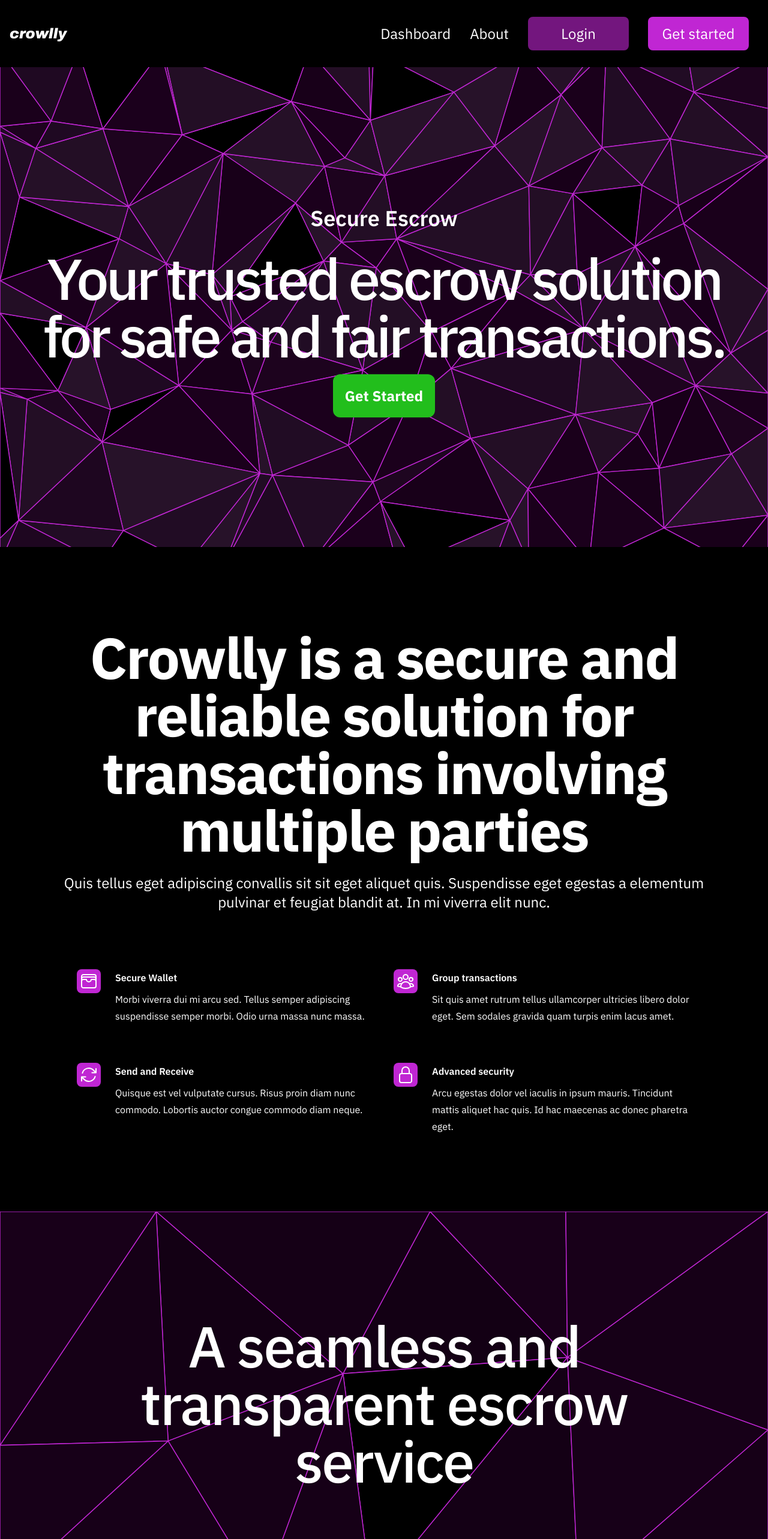
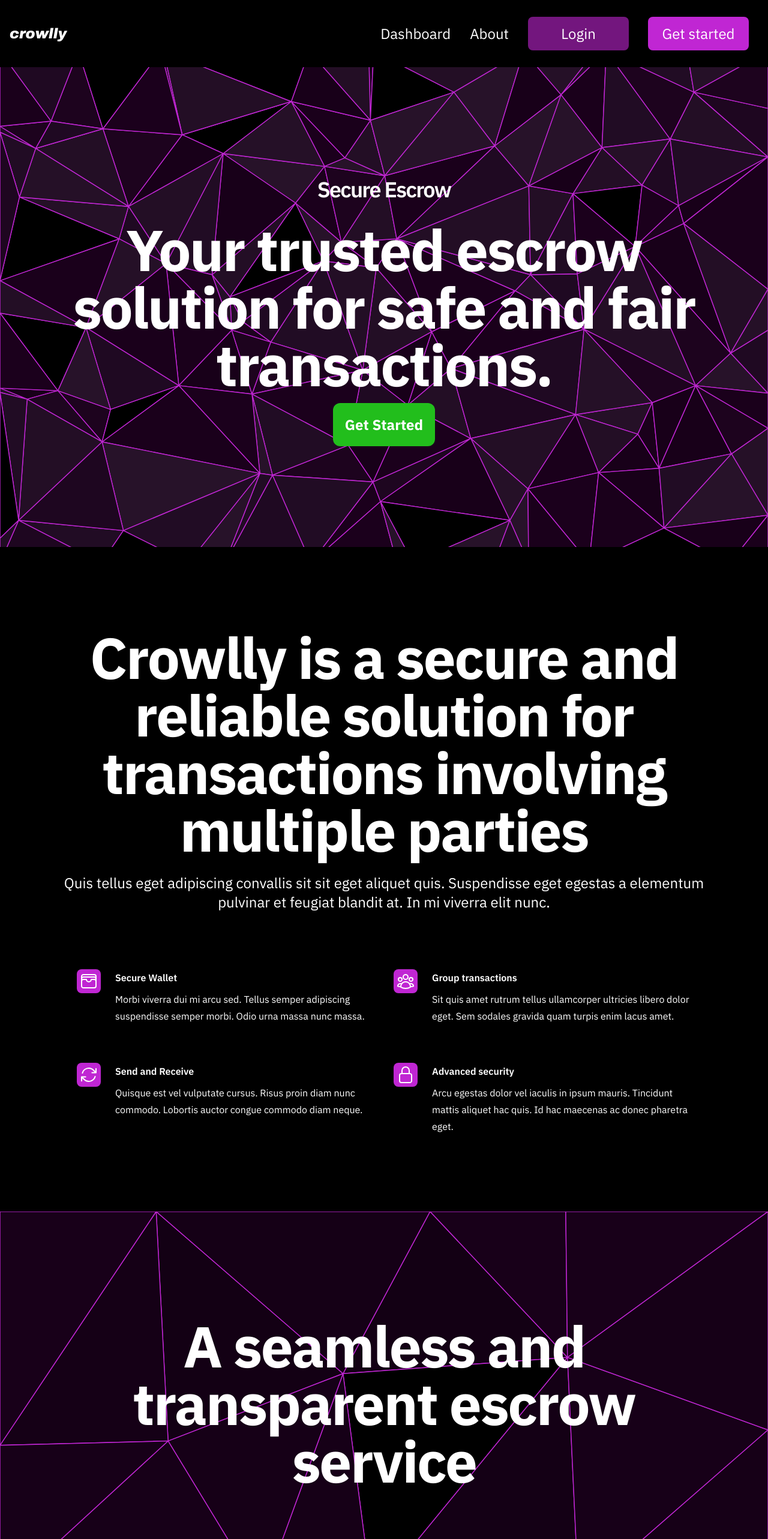
Before and after one commit to Jejovanni/crowlly, a React (Vite) app: page / in a window 1280 px wide. Shown: the top 2566 px of the page at 60% size. Built offline with nearby package versions, Linux system fonts and the light colour scheme; no server answers; the database is empty.

Commit message:
Fixed pages, Router links set

```diff
--- a/src/About.jsx
+++ b/src/About.jsx
@@ -7,7 +7,7 @@ function About() {
     <div>
       <Nav />
       <div className=' min-h-[15rem] bg-hero-pattern bg-cover bg-center flex items-end'>
-        <h1 className='text-white text-5xl  text-left  md:text-6xl lg:text-8xl lg:mx-10 tracking-tighter font-medium p-4 '>About</h1>
+        <h1 className='text-white text-5xl  text-left  md:text-6xl lg:text-8xl lg:mx-10 tracking-tighter font-bold p-4 '>About</h1>
       </div>
       <div className=' min-h-screen'>
         <p className=' text-white text-2xl p-6'>Lorem, ipsum dolor sit amet consectetur adipisicing elit. Deserunt aliquid rerum iusto dicta culpa laboriosam assumenda fugit praesentium aut sed harum quidem dolorum,
--- a/src/Home.jsx
+++ b/src/Home.jsx
@@ -1,4 +1,5 @@
 import React from 'react'
+import { Link } from 'react-router-dom'
 import { ArrowPathIcon, LockClosedIcon, WalletIcon, UserGroupIcon } from '@heroicons/react/24/outline'
 
 const features = [
@@ -52,10 +53,12 @@ function Home() {
 
       <div className=' min-h-screen flex flex-col justify-center items-start md:items-center bg-hero-pattern bg-center bg-no-repeat bg-cover lazy ' >
         <div className='max-w-5xl lg:max-w-7xl'>
-        <h1 className=' text-white text-3xl text-left md:text-center font-semibold md:text-4xl  p-4 '>Secure Escrow</h1>
-        <h3 className='text-white text-5xl text-left md:text-center  md:text-6xl lg:text-8xl lg:mx-10 tracking-tighter font-medium p-4  ' >Your trusted escrow solution for safe and fair transactions.</h3>
+          <h1 className=' text-white text-3xl text-left md:text-center font-semibold tracking-tighter md:text-4xl p-4 '>Secure Escrow</h1>
+          <h3 className='text-white text-5xl text-left md:text-center  md:text-6xl lg:text-8xl lg:mx-10 tracking-tight font-bold p-4  ' >Your trusted escrow solution for safe and fair transactions.</h3>
         </div>
-        <div className=' bg-[#22be1c] font-bold p-5 mx-5 justify-center text-2xl min-w-[150px] flex  rounded-xl '>Get Started</div>
+        <Link to={'/signup'}>
+        <button className=' bg-[#22be1c] font-bold p-5 mx-5 justify-center text-2xl min-w-[150px] flex  rounded-xl '>Get Started</button>
+        </Link>
 
       </div>
 
@@ -104,14 +107,16 @@ export default function Example() {
  */}
       <div className="min-h-[80vh] flex flex-col justify-center items-center bg-section-pattern bg-cover">
         <div className='max-w-5xl lg:max-w-7xl'>
-        <h3 className='text-white text-5xl text-center  md:text-6xl lg:text-8xl  tracking-tight font-medium p-4 lg:mx-40 '> A seamless and transparent escrow service</h3>
+          <h3 className='text-white text-5xl text-center  md:text-6xl lg:text-8xl  tracking-tight font-bold p-4 lg:mx-40 '> A seamless and transparent escrow service</h3>
         </div>
       </div>
       <div className="min-h-[80vh] flex flex-col justify-center items-center">
         <div className='max-w-5xl lg:max-w-7xl'>
-        <h3 className='text-white text-5xl text-center  md:text-6xl lg:text-8xl  tracking-tight font-medium p-4 lg:mx-40 '>Safe and fair financial transactions.</h3>
+          <h3 className='text-white text-5xl text-center  md:text-6xl lg:text-8xl  tracking-tight font-bold p-4 lg:mx-40 '>Safe and fair financial transactions.</h3>
         </div>
-        <button className=' bg-[#22be1c] font-bold p-5 mx-5 justify-center text-2xl min-w-[150px] flex  rounded-xl '>Get Started</button>
+        <Link to={'/signup'}>
+          <button className=' bg-[#22be1c] font-bold p-5 mx-5 justify-center text-2xl min-w-[150px] flex  rounded-xl '>Get Started</button>
+        </Link>
       </div>
 
     </div>
--- a/src/Login.jsx
+++ b/src/Login.jsx
@@ -0,0 +1,30 @@
+import React from 'react'
+import { Link } from 'react-router-dom'
+import { Apple, Facebook, Google } from '@mui/icons-material'
+
+function Login() {
+  return (
+      <div className=' flex flex-col items-center justify-center min-h-screen  '>
+          <div className=''>
+
+              <h1 className=' text-center text-xl md:text-3xl lg:text-4xl '> Log in to your Crowlly account</h1>
+              <p className=' text-center text-sm md:text-lg lg:text-xl '> Don't have an account? <Link to={'/signup'} className=' underline underline-offset-4 hover:bg-slate-50'> Sign up</Link></p>
+              <div className=' flex flex-col pt-4 pb-4'>
+                  <label htmlFor="email" className=' text-base md:text-lg text-left lg:pb-1'> First enter your email address</label>
+                  <input type="email" name="email" id="" className=' rounded-sm md:min-w-[30rem] lg:min-w-[45rem] md:text-xl min-h-[2.5rem] md:min-h-[3rem] ' />
+                  <input type="submit" value="Next" className='rounded-3xl min-w-[10rem] md:min-w-[30rem] bg-[#22be1c] min-h-[2.5rem] md:min-h-[3rem] md:text-xl mt-4' />
+              </div>
+              <p className=' text-sm lg:text-xl text-left pb-4'> or log in with</p>
+              <div className=' flex justify-between items-center pb-4'>
+                  <button className=' min-w-[5rem] md:min-w-[7rem] lg:min-w-[10rem] rounded-2xl bg-[#22be1c] min-h-[2rem] lg:min-h-[2.6rem] flex justify-center items-center'><Google /></button>
+                  <button className=' min-w-[5rem] md:min-w-[7rem] lg:min-w-[10rem] rounded-2xl bg-[#22be1c] min-h-[2rem] lg:min-h-[2.6rem] flex justify-center items-center'><Facebook /></button>
+                  <button className=' min-w-[5rem] md:min-w-[7rem] lg:min-w-[10rem] rounded-2xl bg-[#22be1c] min-h-[2rem] lg:min-h-[2.6rem] flex justify-center items-center'><Apple /></button>
+              </div>
+              <p className=' text-xs md:text-base lg:text-lg text-center pt-4 '> By registering, you accept our <Link className='underline underline-offset-4'> Terms of use </Link>and<Link className='underline underline-offset-4'> Privacy Policy</Link></p>
+
+          </div>
+      </div>
+  )
+}
+
+export default Login
--- a/src/Signup.jsx
+++ b/src/Signup.jsx
@@ -8,7 +8,7 @@ function Signup() {
       <div className=''>
 
         <h1 className=' text-center text-xl md:text-3xl lg:text-4xl '> Create your Crowlly account</h1>
-        <p className=' text-center text-sm md:text-lg lg:text-xl '> Already have an account? <Link className=' underline underline-offset-4 hover:bg-slate-50'> Log in</Link></p>
+        <p className=' text-center text-sm md:text-lg lg:text-xl '> Already have an account? <Link to={'/login'} className=' underline underline-offset-4 hover:bg-slate-50'> Log in</Link></p>
         <div className=' flex flex-col pt-4 pb-4'>
           <label htmlFor="email" className=' text-base md:text-lg text-left lg:pb-1'> First enter your email address</label>
           <input type="email" name="email" id="" className=' rounded-sm md:min-w-[30rem] lg:min-w-[45rem] md:text-xl min-h-[2.5rem] md:min-h-[3rem] ' />
--- a/src/components/Nav.jsx
+++ b/src/components/Nav.jsx
@@ -25,7 +25,7 @@ function Nav() {
                   </div>
                   <div>
                       <ul className=' flex'>
-                          <li className=' p-4'> <button className=' bg-fuchsia-600 hover:bg-fuchsia-600 bg-opacity-60 rounded-lg min-w-[10.5rem] min-h-[3.5rem]'> <Link to="/signup"> Login</Link></button></li>
+                          <li className=' p-4'><Link to="/login"> <button className=' bg-fuchsia-600 hover:bg-fuchsia-600 bg-opacity-60 rounded-lg min-w-[10.5rem] min-h-[3.5rem]'>  Login</button></Link></li>
                           <li className=' p-4'> <button className=' bg-fuchsia-600 hover:bg-fuchsia-500 rounded-lg min-w-[10.5rem] min-h-[3.5rem]'> <Link to="/register">Get started</Link></button></li>
                       </ul>
                   </div>
--- a/src/main.jsx
+++ b/src/main.jsx
@@ -6,6 +6,7 @@ import './index.css'
 // Pages
 import App from './App.jsx'
 import Home from './Home'
+import Login from './Login.jsx'
 import Dashboard from './Dashboard.jsx'
 import Signup from './Signup.jsx'
 import About from './About.jsx'
@@ -53,7 +54,8 @@ const router = createBrowserRouter(
     <Route >
       <Route path="/" element={<App />} />  {/* Home */}
       <Route path='/about' element={<About />} />
-      <Route path='/signup' elemenet={<Signup />} />
+      <Route path='/login' element={<Login />} />
+      <Route path='/signup' element={<Signup />} />
       <Route exact path="/register" element={<Register />} />
       <Route path='/dashboard' element={<Dashboard />} />
     </Route>
```
